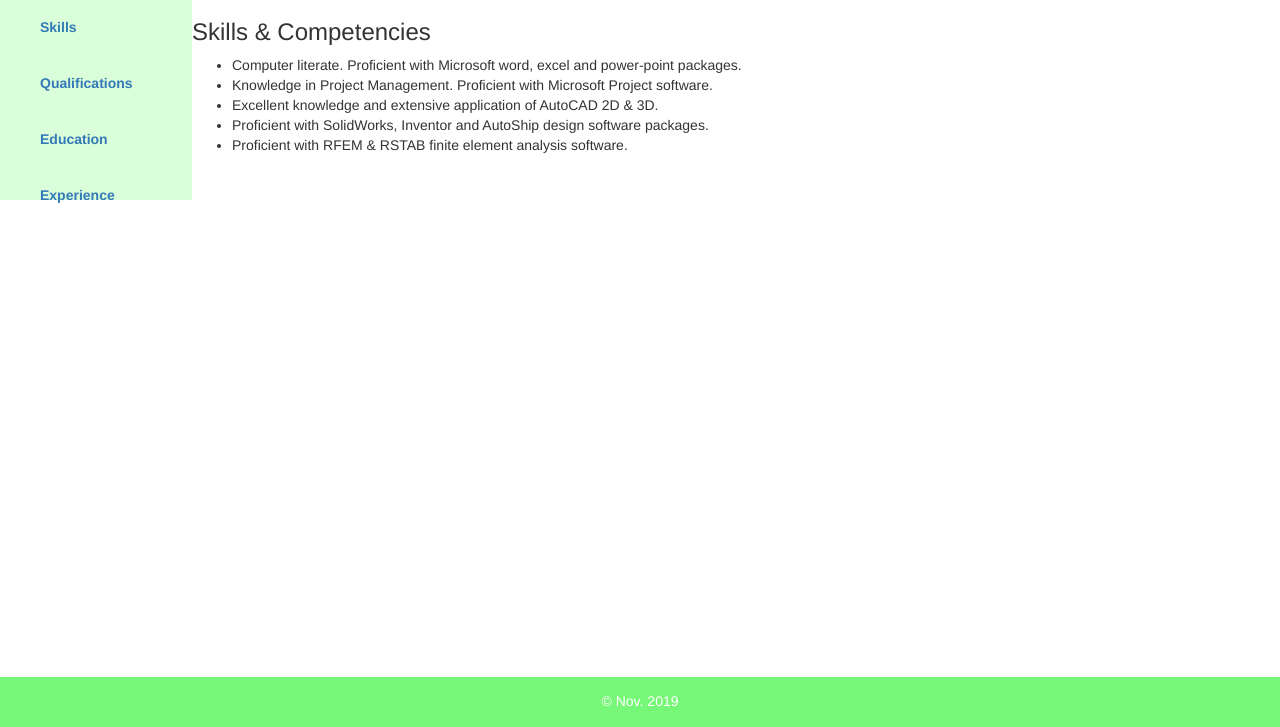
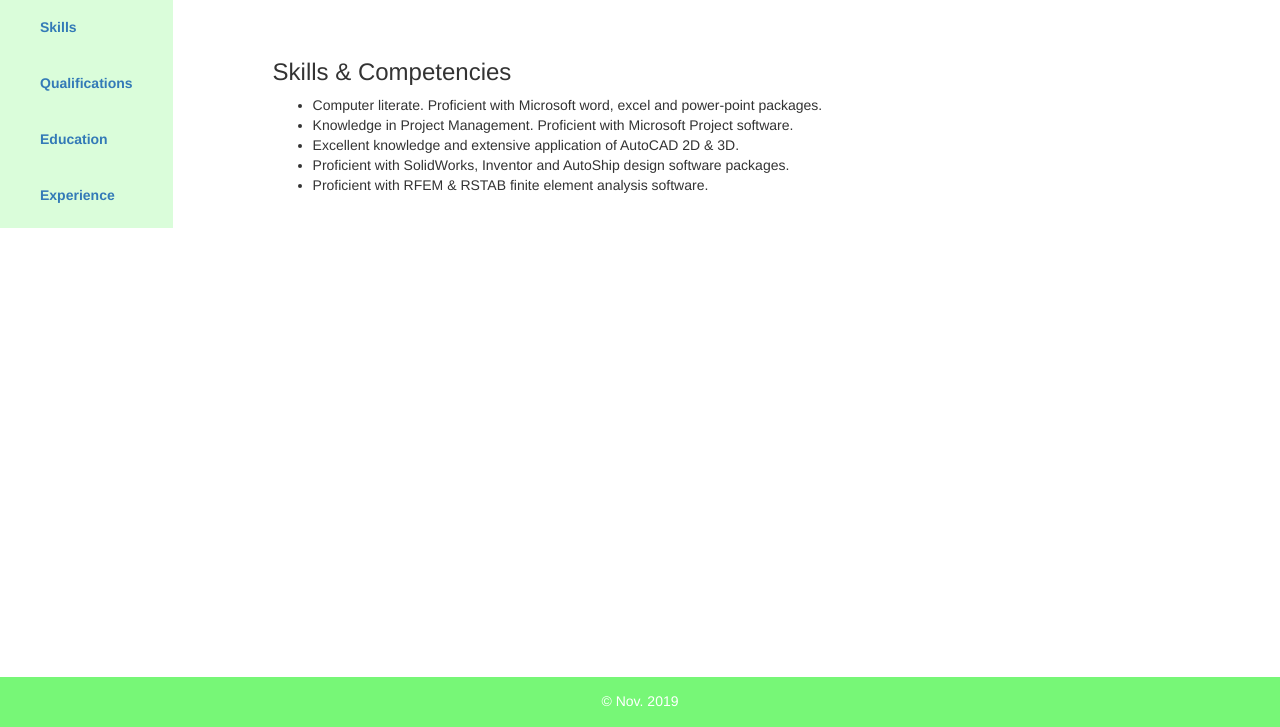
Before and after one commit to engineer-kufre/Portfolio-Project, a plain HTML site: page aboutme.html in a window 1280 px wide. Shown: the part 73-800 px from the top of the page. Drawn offline with Linux system fonts and the light colour scheme.

Commit message:
updated mycss

```diff
--- a/css/mycss.css
+++ b/css/mycss.css
@@ -149,12 +149,14 @@ button:hover{
 }
 .left {
     flex: 1.5;
-    height: 35%;
+    height: 40%;
     background-color: rgba(119, 247, 119, 0.274)
 }
 .right {
     flex: 8.5;
     height: 100%;
+    padding: 40px 100px 100px;
+    overflow-y: scroll;
 }
 .left ul {
     list-style: none;
```
